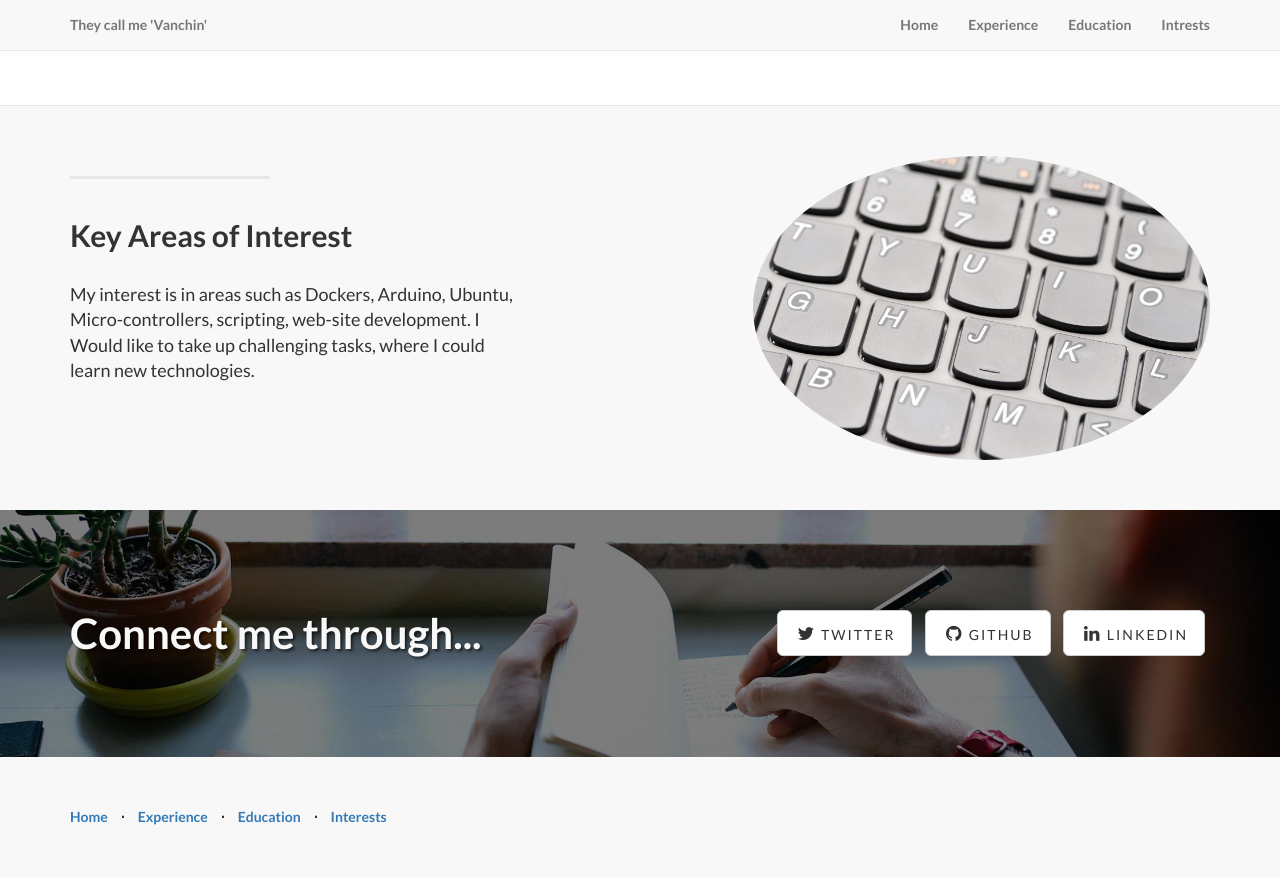
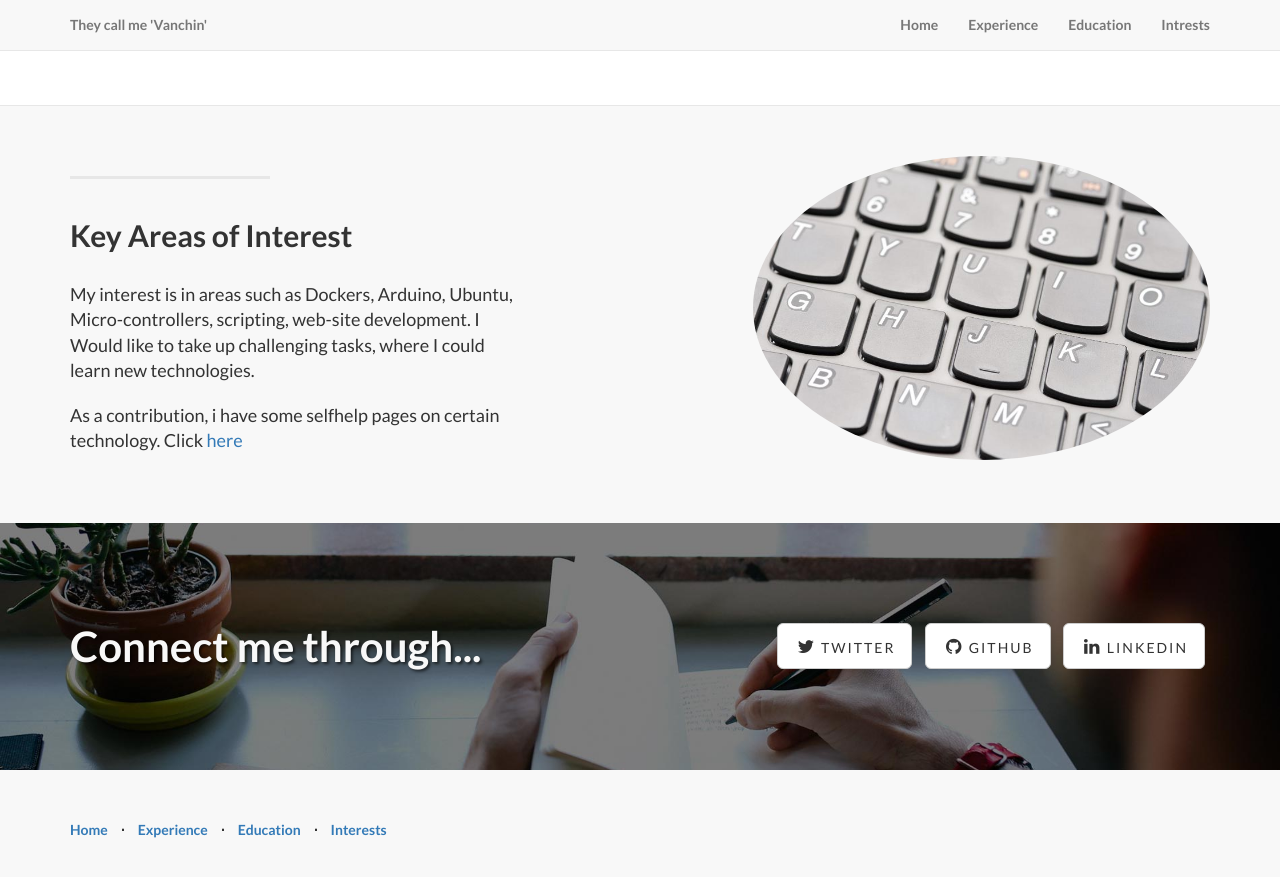
Before and after one commit to vlvanchin/my_site, a Jekyll site: the page built from index.html, in a window 1280 px wide and 900 px high, scrolled down 1555 px. Shown: the top 877 px of the window. Built offline with Jekyll 4.4.1, drawn with Linux system fonts in a browser that asks for light colours.

Commit message:
site updated

```diff
--- a/index.html
+++ b/index.html
@@ -64,6 +64,7 @@ header-message: Contact me through vlvanchin@gmail.com
                 <div class="clearfix"></div>
                 <h2 class="section-heading">Key Areas of Interest</h2>
                 <p class="lead">My interest is in areas such as Dockers, Arduino, Ubuntu, Micro-controllers, scripting, web-site development. I Would like to take up challenging tasks, where I could learn new technologies.</p>
+                <p class="lead">As a contribution, i have some selfhelp pages on certain technology. Click <a href="tips-repo">here</a></p>
             </div>
             <div class="col-lg-5 col-lg-offset-2 col-sm-6">
                 <img class="img-responsive img-circle" src="img/connection-1.png" alt="">
```
